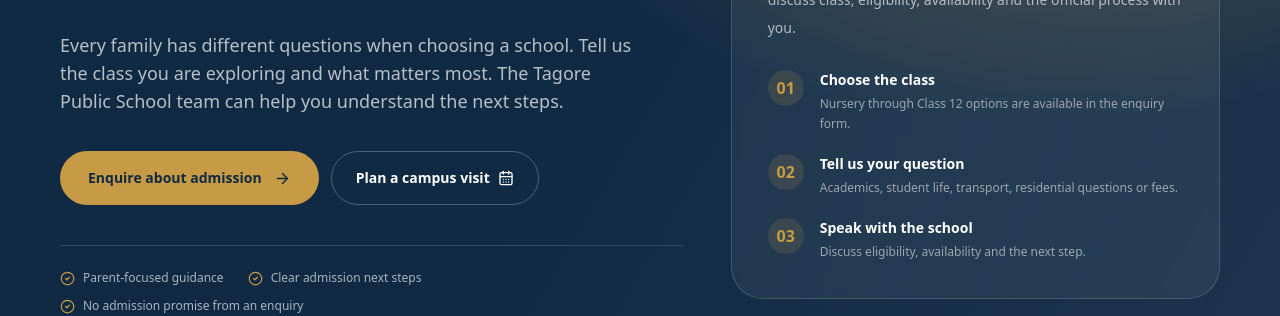
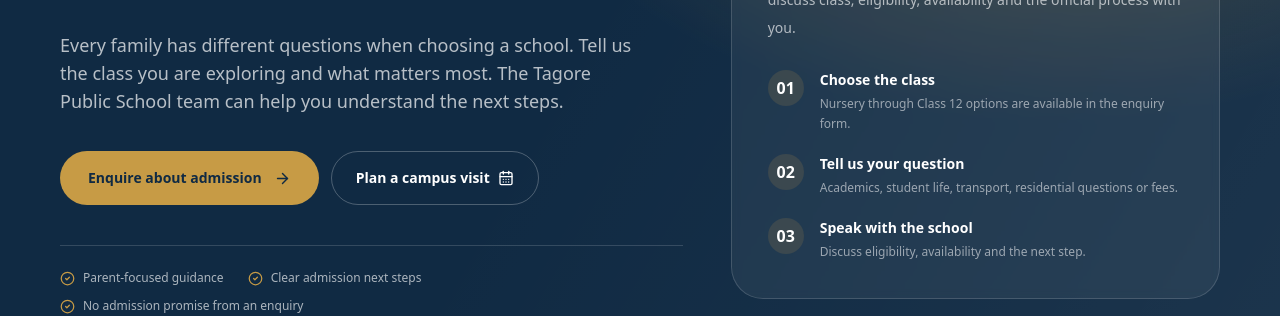
Before and after one commit to 158jeet/tagore-public-school-website, a Next.js app: page /admissions/funnel in a window 1280 px wide. Shown: the part 406-722 px from the top of the page. Built offline with nearby package versions, Linux system fonts and the light colour scheme; no server answers.

Commit message:
fix: improve admissions funnel step contrast

```diff
--- a/src/app/admissions/funnel/page.tsx
+++ b/src/app/admissions/funnel/page.tsx
@@ -48,9 +48,9 @@ export default function AdmissionsFunnelPage() {
             <h2 className="mt-4 font-serif text-3xl leading-tight">Tell us what you are looking for.</h2>
             <p className="mt-4 text-sm leading-7 text-white/65">Share only the essentials. A member of the school team can discuss class, eligibility, availability and the official process with you.</p>
             <div className="mt-7 space-y-5">
-              <div className="flex gap-4"><span className="grid h-9 w-9 shrink-0 place-items-center rounded-full bg-gold/15 font-semibold text-gold">01</span><div><p className="text-sm font-semibold">Choose the class</p><p className="mt-1 text-xs leading-5 text-white/55">Nursery through Class 12 options are available in the enquiry form.</p></div></div>
-              <div className="flex gap-4"><span className="grid h-9 w-9 shrink-0 place-items-center rounded-full bg-gold/15 font-semibold text-gold">02</span><div><p className="text-sm font-semibold">Tell us your question</p><p className="mt-1 text-xs leading-5 text-white/55">Academics, student life, transport, residential questions or fees.</p></div></div>
-              <div className="flex gap-4"><span className="grid h-9 w-9 shrink-0 place-items-center rounded-full bg-gold/15 font-semibold text-gold">03</span><div><p className="text-sm font-semibold">Speak with the school</p><p className="mt-1 text-xs leading-5 text-white/55">Discuss eligibility, availability and the next step.</p></div></div>
+              <div className="flex gap-4"><span className="grid h-9 w-9 shrink-0 place-items-center rounded-full bg-gold/15 font-semibold text-white">01</span><div><p className="text-sm font-semibold">Choose the class</p><p className="mt-1 text-xs leading-5 text-white/55">Nursery through Class 12 options are available in the enquiry form.</p></div></div>
+              <div className="flex gap-4"><span className="grid h-9 w-9 shrink-0 place-items-center rounded-full bg-gold/15 font-semibold text-white">02</span><div><p className="text-sm font-semibold">Tell us your question</p><p className="mt-1 text-xs leading-5 text-white/55">Academics, student life, transport, residential questions or fees.</p></div></div>
+              <div className="flex gap-4"><span className="grid h-9 w-9 shrink-0 place-items-center rounded-full bg-gold/15 font-semibold text-white">03</span><div><p className="text-sm font-semibold">Speak with the school</p><p className="mt-1 text-xs leading-5 text-white/55">Discuss eligibility, availability and the next step.</p></div></div>
             </div>
           </aside>
         </div>
```
